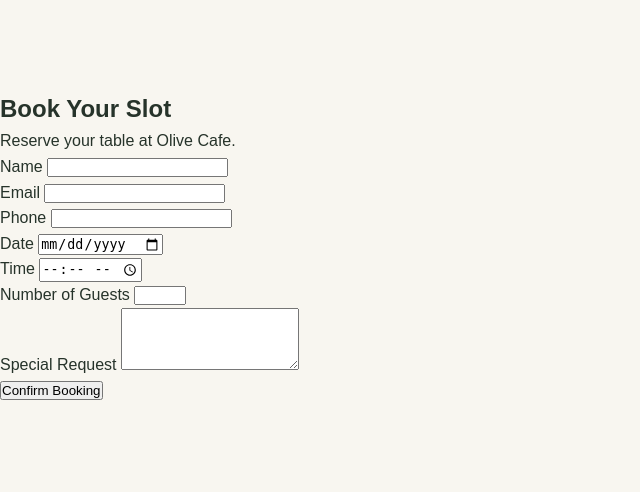
After one commit to Madhavan-A/Olive_cafe, a Django app: page /booking/ in a window 1280 px wide. The commit adds this page. Shown: the top 492 px of the page, without its empty margins (0-640 px from the left). Run offline with Django 5.2, Linux system fonts and the light colour scheme.

Commit message:
Add booking page

```diff
--- /dev/null
+++ b/olive_cafe/home/templates/home/booking.html
@@ -0,0 +1,69 @@
+{% load static %}
+
+<!DOCTYPE html>
+<html lang="en">
+<head>
+    <meta charset="UTF-8">
+    <meta name="viewport" content="width=device-width, initial-scale=1.0">
+
+    <title>Book Your Slot | Olive Cafe</title>
+
+    <link rel="stylesheet" href="{% static 'home/css/styles.css' %}">
+</head>
+
+<body>
+
+    <section class="booking-page">
+
+        <h1>Book Your Slot</h1>
+
+        <p>Reserve your table at Olive Cafe.</p>
+
+        <form method="POST">
+            {% csrf_token %}
+
+            <div>
+                <label for="name">Name</label>
+                <input type="text" id="name" name="name" required>
+            </div>
+
+            <div>
+                <label for="email">Email</label>
+                <input type="email" id="email" name="email" required>
+            </div>
+
+            <div>
+                <label for="phone">Phone</label>
+                <input type="tel" id="phone" name="phone" required>
+            </div>
+
+            <div>
+                <label for="date">Date</label>
+                <input type="date" id="date" name="date" required>
+            </div>
+
+            <div>
+                <label for="time">Time</label>
+                <input type="time" id="time" name="time" required>
+            </div>
+
+            <div>
+                <label for="guests">Number of Guests</label>
+                <input type="number" id="guests" name="guests" min="1" max="20" required>
+            </div>
+
+            <div>
+                <label for="message">Special Request</label>
+                <textarea id="message" name="message" rows="4"></textarea>
+            </div>
+
+            <button type="submit">
+                Confirm Booking
+            </button>
+
+        </form>
+
+    </section>
+
+</body>
+</html>
--- a/olive_cafe/home/templates/home/index.html
+++ b/olive_cafe/home/templates/home/index.html
@@ -28,7 +28,7 @@
                 <a href="#contact">Contact</a>
             </nav>
 
-            <a href="#booking" class="btn btn-small">
+            <a href="{% url 'booking' %}" class="btn btn-small">
                 Book My Slot
             </a>
 
--- a/olive_cafe/home/urls.py
+++ b/olive_cafe/home/urls.py
@@ -3,4 +3,5 @@ from . import views
 
 urlpatterns = [
     path('', views.home, name='home'),
+     path('booking/', views.booking, name='booking'),
 ]
--- a/olive_cafe/home/views.py
+++ b/olive_cafe/home/views.py
@@ -2,3 +2,6 @@ from django.shortcuts import render
 
 def home(request):
     return render(request, 'home/index.html')
+
+def booking(request):
+    return render(request, 'home/booking.html')
--- a/requirements.txt
+++ b/requirements.txt
@@ -1,3 +1 @@
-Django
-numpy
-pandas
+django-jazzmin
```
